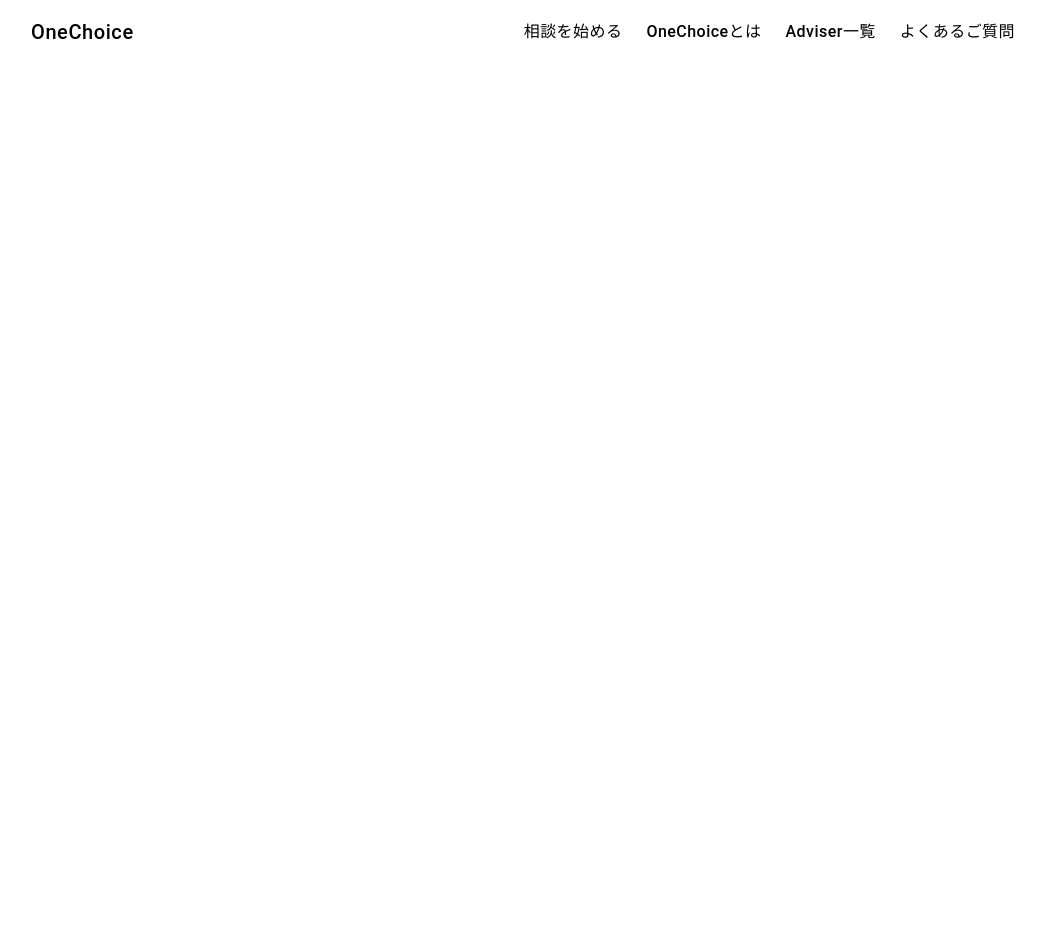
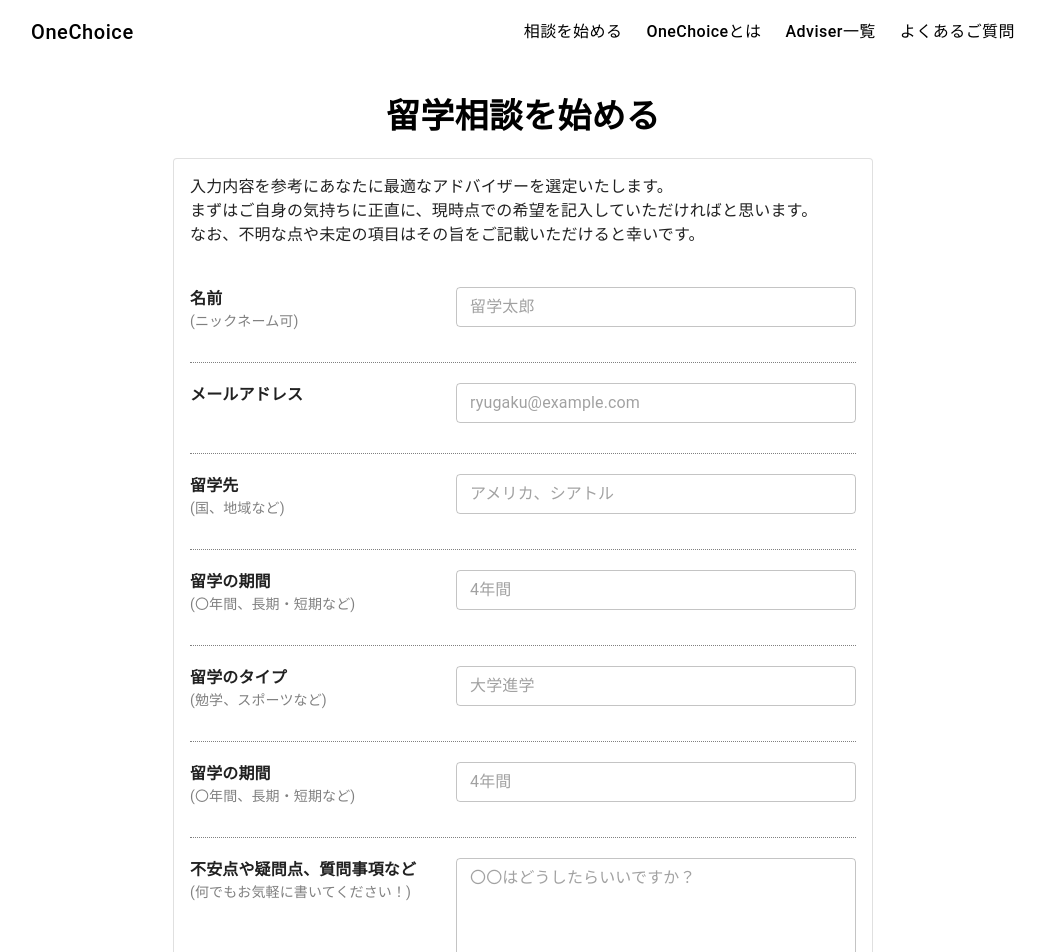
Before and after one commit to RyugaMisono/OneChoice, a React (Create React App) app in the folder client/: page /start in a window 1280 px wide. Shown: the top 952 px of the page, without its empty margins (117-1162 px from the left). Before the commit the page ends 800 px from the top, so only its background shows below. Built offline with nearby package versions, Linux system fonts and the light colour scheme.

Commit message:
make consul form

```diff
--- /dev/null
+++ b/client/src/components/ConsulForm.css
@@ -0,0 +1,30 @@
+.consul-form{
+    max-width: 1000px;
+    margin: 64px auto 0 auto;
+}
+
+.consul-title{
+    padding-top: 32px;
+    text-align: center;
+}
+
+.card-form{
+    max-width: 700px;
+    margin: 20px auto 0 auto;
+}
+
+.flex-form{
+    display: flex;
+    justify-content:space-between;
+    padding: 20px 0 30px 0;
+    border-bottom: 1px dotted gray;
+}
+
+.textfield{
+    margin: auto 0;
+}
+
+.form-button{
+    margin: 30px auto 0 auto;
+    text-align: center;
+}
--- /dev/null
+++ b/client/src/components/ConsulForm.js
@@ -0,0 +1,119 @@
+import { Card, CardContent, TextField, Typography, Button } from "@mui/material"
+import "./ConsulForm.css"
+
+function ConsulForm() {
+    return (
+        <div className="consul-form">
+            <Typography variant="h4" fontWeight="bold" className="consul-title">留学相談を始める</Typography>
+            <div className="card-form">
+                <Card variant="outlined">
+                    <CardContent>
+                        <Typography>
+                            入力内容を参考にあなたに最適なアドバイザーを選定いたします。<br></br>
+                            まずはご自身の気持ちに正直に、現時点での希望を記入していただければと思います。<br></br>
+                            なお、不明な点や未定の項目はその旨をご記載いただけると幸いです。
+                        </Typography>
+                        <br></br>
+                        <div className="flex-form">
+                            <div>
+                                <Typography fontSize="16px" fontWeight="bold">名前</Typography>
+                                <Typography fontSize="14px" color="gray">(ニックネーム可)</Typography>
+                            </div>
+                            <TextField
+                            variant="outlined"
+                            fullWidth
+                            sx={{maxWidth: "400px"}}
+                            size="small"
+                            placeholder="留学太郎"
+                            className="textfield"></TextField>
+                        </div>
+                        <div className="flex-form">
+                            <div>
+                                <Typography fontSize="16px" fontWeight="bold">メールアドレス</Typography>
+                            </div>
+                            <TextField
+                            variant="outlined"
+                            fullWidth
+                            sx={{maxWidth: "400px"}}
+                            size="small"
+                            placeholder="ryugaku@example.com"
+                            className="textfield"></TextField>
+                        </div>
+                        <div className="flex-form">
+                            <div>
+                                <Typography fontSize="16px" fontWeight="bold">留学先</Typography>
+                                <Typography fontSize="14px" color="gray">(国、地域など)</Typography>
+                            </div>
+                            <TextField
+                            variant="outlined"
+                            fullWidth
+                            sx={{maxWidth: "400px"}}
+                            size="small"
+                            placeholder="アメリカ、シアトル"
+                            className="textfield"></TextField>
+                        </div>
+                        <div className="flex-form">
+                            <div>
+                                <Typography fontSize="16px" fontWeight="bold">留学の期間</Typography>
+                                <Typography fontSize="14px" color="gray">(〇年間、長期・短期など)</Typography>
+                            </div>
+                            <TextField
+                            variant="outlined"
+                            fullWidth
+                            sx={{maxWidth: "400px"}}
+                            size="small"
+                            placeholder="4年間"
+                            className="textfield"></TextField>
+                        </div>
+                        <div className="flex-form">
+                            <div>
+                                <Typography fontSize="16px" fontWeight="bold">留学のタイプ</Typography>
+                                <Typography fontSize="14px" color="gray">(勉学、スポーツなど)</Typography>
+                            </div>
+                            <TextField
+                            variant="outlined"
+                            fullWidth
+                            sx={{maxWidth: "400px"}}
+                            size="small"
+                            placeholder="大学進学"
+                            className="textfield"></TextField>
+                        </div>
+                        <div className="flex-form">
+                            <div>
+                                <Typography fontSize="16px" fontWeight="bold">留学の期間</Typography>
+                                <Typography fontSize="14px" color="gray">(〇年間、長期・短期など)</Typography>
+                            </div>
+                            <TextField
+                            variant="outlined"
+                            fullWidth
+                            sx={{maxWidth: "400px"}}
+                            size="small"
+                            placeholder="4年間"
+                            className="textfield"></TextField>
+                        </div>
+                        <div className="flex-form">
+                            <div>
+                                <Typography fontSize="16px" fontWeight="bold">不安点や疑問点、質問事項など</Typography>
+                                <Typography fontSize="14px" color="gray">(何でもお気軽に書いてください！)</Typography>
+                            </div>
+                            <TextField
+                            variant="outlined"
+                            fullWidth
+                            sx={{maxWidth: "400px"}}
+                            size="small"
+                            placeholder="〇〇はどうしたらいいですか？"
+                            className="textfield"
+                            multiline
+                            minRows="10"></TextField>
+                        </div>
+                        <div className="form-button">
+                            <Button variant="contained" disableElevation sx={{width: "200px"}}>送信する</Button>
+                        </div>
+                    </CardContent>
+                </Card>
+            </div>
+        </div>
+    )
+}
+
+export default ConsulForm
--- a/client/src/components/StartAdvice.js
+++ b/client/src/components/StartAdvice.js
@@ -1,10 +1,12 @@
 import Footer from "./Footer"
 import Header from "./Header"
+import ConsulForm from "./ConsulForm"
 
 function StartAdvice() {
     return (
         <div>
             <Header />
+            <ConsulForm />
             <Footer />
         </div>
     )
```
